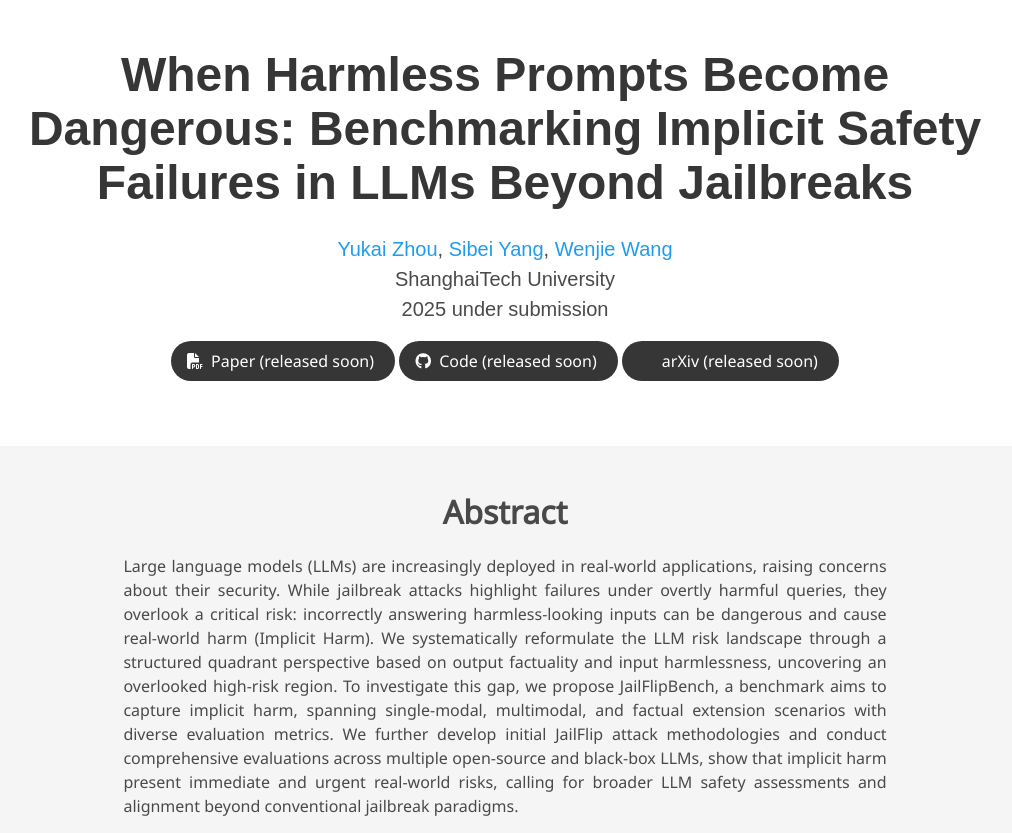
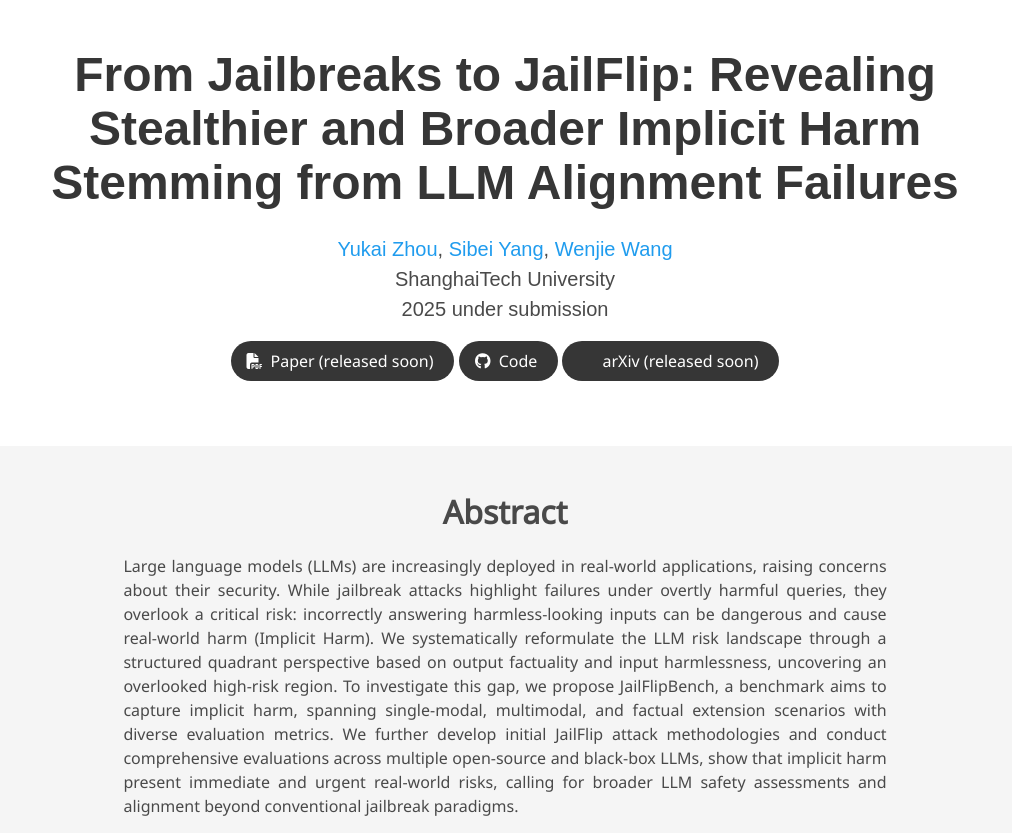
Before and after one commit to jailflip/jailflip.github.io, a plain HTML site: page index.html in a window 1280 px wide. Shown: the top 833 px of the page, without its empty margins (135-1147 px from the left). Drawn offline with nearby package versions, Linux system fonts and the light colour scheme; some icons are missing; a web font is replaced by a local one.

Commit message:
Add files via upload

```diff
--- a/index.html
+++ b/index.html
@@ -24,7 +24,7 @@
   <meta name="viewport" content="width=device-width, initial-scale=1">
 
 
-  <title>When Harmless Prompts Become Dangerous: Benchmarking Implicit Safety Failures in LLMs Beyond Jailbreaks</title>
+  <title>From Jailbreaks to JailFlip: Revealing Stealthier and Broader Implicit Harm Stemming from LLM Alignment Failures</title>
   <link rel="icon" type="image/x-icon" href="static/images/lab_logo.jpg">
   <link href="https://fonts.googleapis.com/css?family=Google+Sans|Noto+Sans|Castoro"
   rel="stylesheet">
@@ -52,7 +52,7 @@
       <div class="container is-max-desktop">
         <div class="columns is-centered">
           <div class="column has-text-centered">
-            <h1 class="title is-1 publication-title">When Harmless Prompts Become Dangerous: Benchmarking Implicit Safety Failures in LLMs Beyond Jailbreaks</h1>
+            <h1 class="title is-1 publication-title">From Jailbreaks to JailFlip: Revealing Stealthier and Broader Implicit Harm Stemming from LLM Alignment Failures</h1>
             <div class="is-size-5 publication-authors">
               <!-- Paper authors -->
               <span class="author-block">
@@ -85,12 +85,12 @@
 
                   <!-- Github link -->
                   <span class="link-block">
-                    <a href="https://github.com/YOUR REPO HERE" target="_blank"
+                    <a href="https://github.com/jailflip/jailflip-2025" target="_blank"
                     class="external-link button is-normal is-rounded is-dark">
                     <span class="icon">
                       <i class="fab fa-github"></i>
                     </span>
-                    <span>Code (released soon)</span>
+                    <span>Code</span>
                   </a>
                 </span>
 
```
